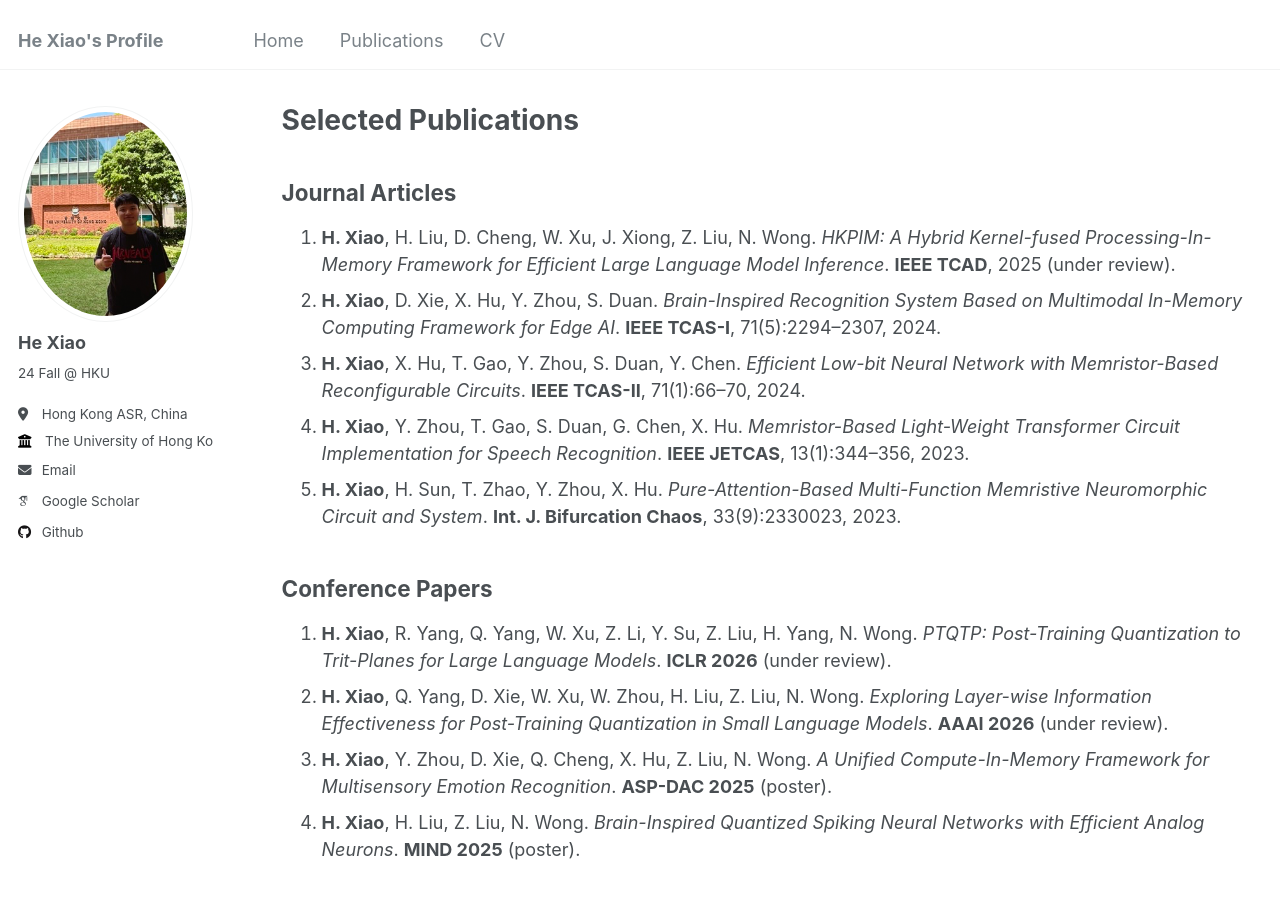
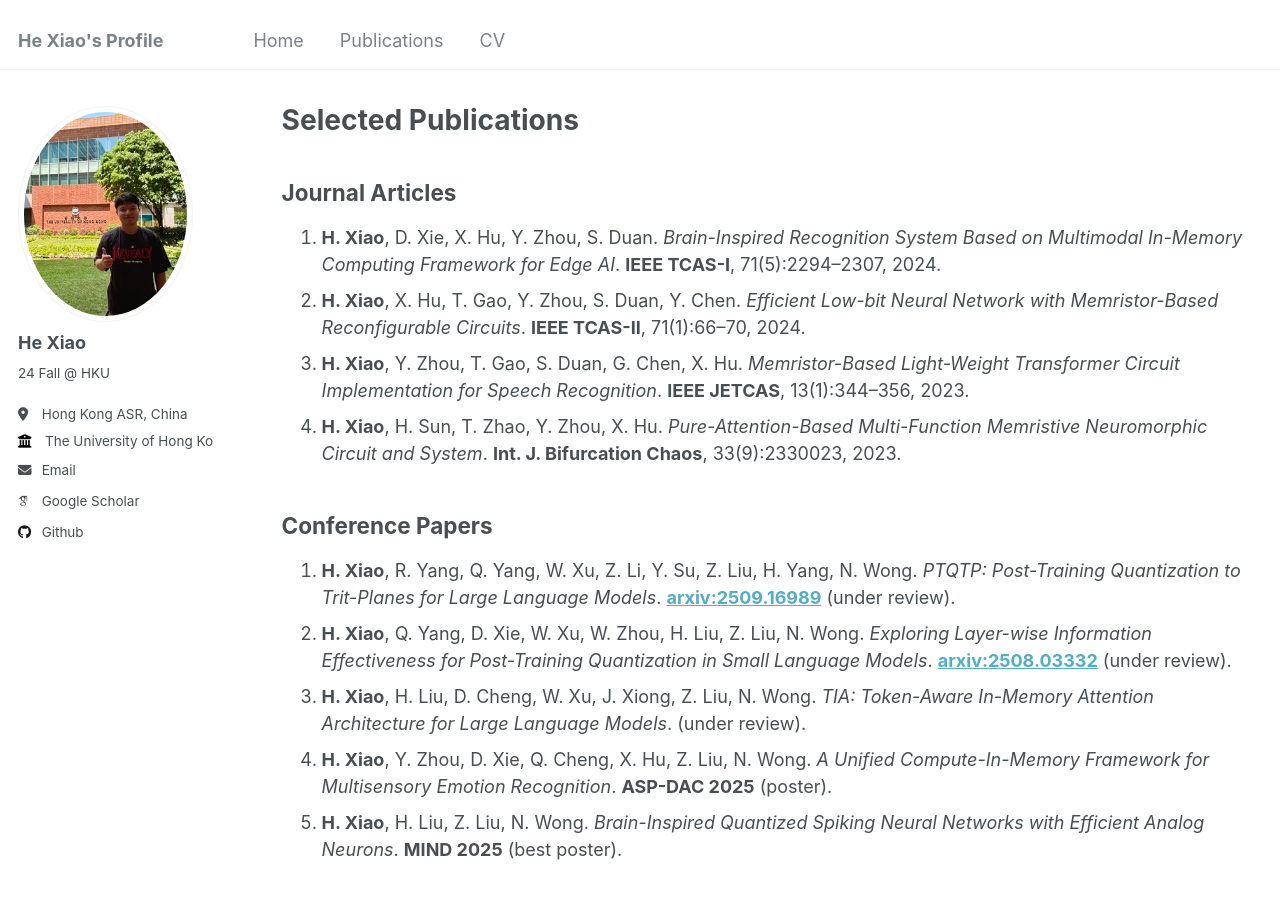
Before and after one commit to hxriver/hxriver.github.io, a Jekyll site: the page built from _pages/publications.html, in a window 1280 px wide and 900 px high. Built offline with Jekyll 4.4.1, drawn with Linux system fonts in a browser that asks for light colours; some web fonts are replaced.

Commit message:
[upd] 	modified:   .DS_Store 	modified:   .jekyll-metadata 	modified:   _pages/publications.html

```diff
--- a/_pages/publications.html
+++ b/_pages/publications.html
@@ -9,7 +9,6 @@ author_profile: true
 
 <h2>Journal Articles</h2>
 <ol class="bib">
-  <li><strong>H. Xiao</strong>, H. Liu, D. Cheng, W. Xu, J. Xiong, Z. Liu, N. Wong. <em>HKPIM: A Hybrid Kernel-fused Processing-In-Memory Framework for Efficient Large Language Model Inference</em>. <strong>IEEE TCAD</strong>, 2025 (under review).</li>
   <li><strong>H. Xiao</strong>, D. Xie, X. Hu, Y. Zhou, S. Duan. <em>Brain-Inspired Recognition System Based on Multimodal In-Memory Computing Framework for Edge AI</em>. <strong>IEEE TCAS-I</strong>, 71(5):2294–2307, 2024.</li>
   <li><strong>H. Xiao</strong>, X. Hu, T. Gao, Y. Zhou, S. Duan, Y. Chen. <em>Efficient Low-bit Neural Network with Memristor-Based Reconfigurable Circuits</em>. <strong>IEEE TCAS-II</strong>, 71(1):66–70, 2024.</li>
   <li><strong>H. Xiao</strong>, Y. Zhou, T. Gao, S. Duan, G. Chen, X. Hu. <em>Memristor-Based Light-Weight Transformer Circuit Implementation for Speech Recognition</em>. <strong>IEEE JETCAS</strong>, 13(1):344–356, 2023.</li>
@@ -18,10 +17,11 @@ author_profile: true
 
 <h2>Conference Papers</h2>
 <ol class="bib">
-  <li><strong>H. Xiao</strong>, R. Yang, Q. Yang, W. Xu, Z. Li, Y. Su, Z. Liu, H. Yang, N. Wong. <em>PTQTP: Post-Training Quantization to Trit-Planes for Large Language Models</em>. <strong>ICLR 2026</strong> (under review).</li>
-  <li><strong>H. Xiao</strong>, Q. Yang, D. Xie, W. Xu, W. Zhou, H. Liu, Z. Liu, N. Wong. <em>Exploring Layer-wise Information Effectiveness for Post-Training Quantization in Small Language Models</em>. <strong>AAAI 2026</strong> (under review).</li>
+  <li><strong>H. Xiao</strong>, R. Yang, Q. Yang, W. Xu, Z. Li, Y. Su, Z. Liu, H. Yang, N. Wong. <em>PTQTP: Post-Training Quantization to Trit-Planes for Large Language Models</em>. <strong><a href="https://arxiv.org/abs/2509.16989">arxiv:2509.16989</a></strong> (under review).</li>
+  <li><strong>H. Xiao</strong>, Q. Yang, D. Xie, W. Xu, W. Zhou, H. Liu, Z. Liu, N. Wong. <em>Exploring Layer-wise Information Effectiveness for Post-Training Quantization in Small Language Models</em>. <strong><a href="https://arxiv.org/abs/2508.03332">arxiv:2508.03332</a></strong> (under review).</li>
+  <li><strong>H. Xiao</strong>, H. Liu, D. Cheng, W. Xu, J. Xiong, Z. Liu, N. Wong. <em>TIA: Token-Aware In-Memory Attention Architecture for Large Language Models</em>. (under review).</li>
   <li><strong>H. Xiao</strong>, Y. Zhou, D. Xie, Q. Cheng, X. Hu, Z. Liu, N. Wong. <em>A Unified Compute-In-Memory Framework for Multisensory Emotion Recognition</em>. <strong>ASP-DAC 2025</strong> (poster).</li>
-  <li><strong>H. Xiao</strong>, H. Liu, Z. Liu, N. Wong. <em>Brain-Inspired Quantized Spiking Neural Networks with Efficient Analog Neurons</em>. <strong>MIND 2025</strong> (poster).</li>
+  <li><strong>H. Xiao</strong>, H. Liu, Z. Liu, N. Wong. <em>Brain-Inspired Quantized Spiking Neural Networks with Efficient Analog Neurons</em>. <strong>MIND 2025</strong> (best poster).</li>
 </ol>
 
 <h2>Patents</h2>
```
Also changed, not shown: 2 other files.
